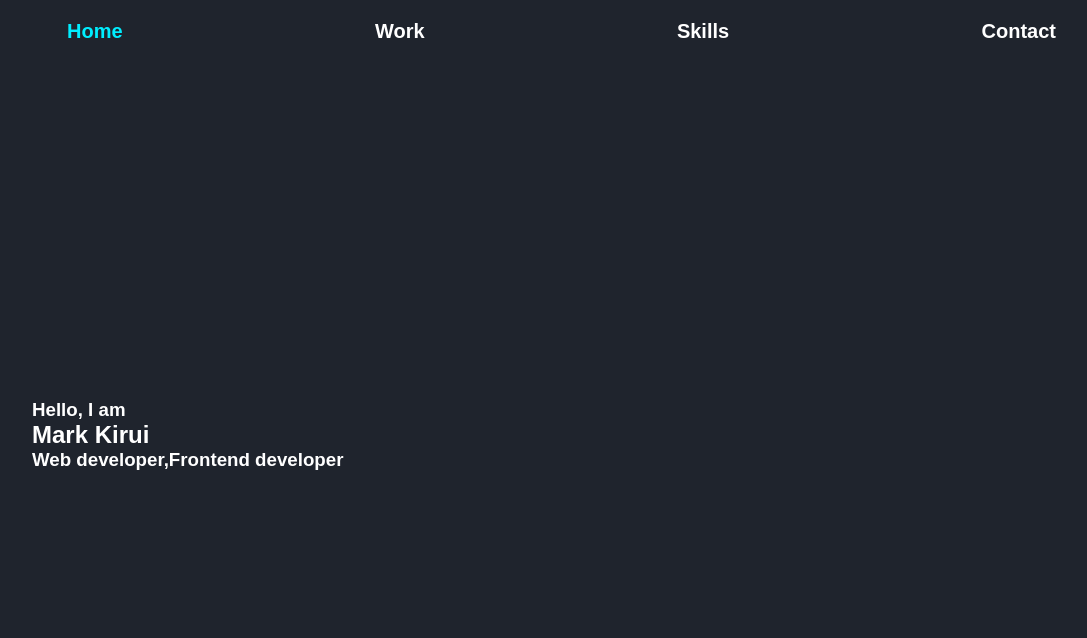
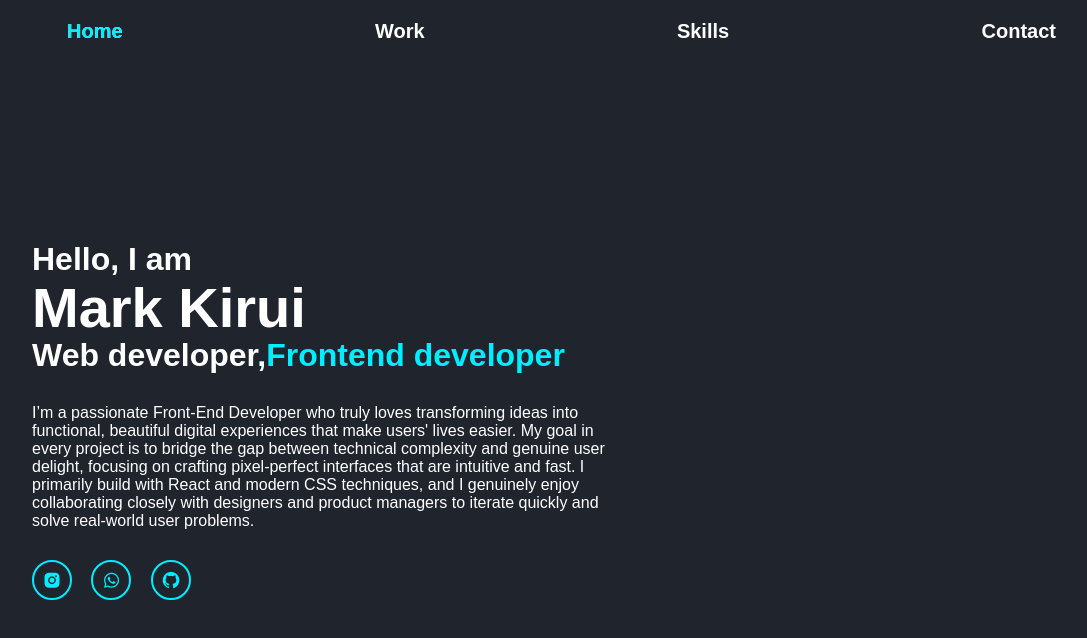
Before and after one commit to SQU1dii/Portfolio, a plain HTML site: page index.html in a window 1280 px wide. Shown: the whole page, without its empty margins (96-1183 px from the left). Drawn offline with nearby package versions, Linux system fonts and the light colour scheme.

Commit message:
home page

```diff
--- a/index.html
+++ b/index.html
@@ -5,6 +5,7 @@
     <meta name="viewport" content="width=device-width, initial-scale=1.0">
     <title>Portfolio</title>
     <link rel="stylesheet" href="styles.css">
+    <link href='https://unpkg.com/boxicons@2.1.4/css/boxicons.min.css' rel='stylesheet'>
 </head>
 <body>
     <header class="header">
@@ -24,6 +25,15 @@
             <h3>Hello, I am</h3>
             <h1>Mark Kirui</h1>
             <h3>Web developer,<span>Frontend developer</span></h3>
+            <p>I’m a passionate Front-End Developer who truly loves transforming ideas into functional, beautiful digital experiences that make users' lives easier. My goal in every project is to bridge the gap between technical complexity and genuine user delight, focusing on crafting pixel-perfect interfaces that are intuitive and fast. I primarily build with React and modern CSS techniques, and I genuinely enjoy collaborating closely with designers and product managers to iterate quickly and solve real-world user problems.</p>
+            <div class="social-media">
+                   <a href="https://www.instagram.com/m.a.r.k_v.i.n.e.s?igsh=MzNlNGNkZWQ4Mg==" style="--i:7;"><i
+                        class='bx bxl-instagram-alt'></i></a>
+                <a href="https://wa.me/254798078372" target="_blank" style="--i:8;"><i class='bx bxl-whatsapp'></i></a>
+                <a href="https://github.com/SQU1dii" style="--i:9;"><i class='bx bxl-github'></i></a>
+
+
+            </div>
         </div>
 
     </section>
--- a/styles.css
+++ b/styles.css
@@ -62,3 +62,137 @@ align-items: center;
 padding: 70px 10% 0;
 
 }
+.home-content {
+    max-width: 600px;
+
+}
+.home-content h3 {
+    font-size: 32px;
+    font-weight: 700;
+     opacity: 0;
+    animation:slideBottom 1s ease forwards;
+    animation-delay: .7s;
+}
+
+.home-content h3:nth-of-type(2) {
+    margin-bottom: 30px;
+     animation:slideTop 1s ease forwards;
+    animation-delay: .7s;
+}
+.home-content h3 span {
+    color: #0ef;
+}
+.home-content h1 {
+    font-size: 56px;
+    font-weight: 700;
+    margin: -3px 0 ;
+     animation:slideRight 1s ease forwards;
+    animation-delay: 1s;
+}
+.home-content p {
+    font-size: 16px;
+    opacity: 0;
+     animation:slideLeft 1s ease forwards;
+    animation-delay: 1s;
+}
+.home-img img {
+    max-width: 450px;
+    max-height: 500px;
+    margin-right: -20px;
+     opacity: 0;
+    animation:zoomIn 1s ease forwards;
+    animation-delay:1s ;
+}
+.social-media a {
+    display: inline-flex;
+    justify-content: center;
+    align-items: center;
+    width: 40px;
+    height: 40px;
+    background: transparent;
+    border: 2px solid #0ef;
+    border-radius: 50%;
+    font-size: 20px;
+    color: #0ef;
+    text-decoration: none;
+    margin: 30px 15px 30px 0;
+    transition: .5s ease;
+    opacity: 0;
+    animation:slideLeft 1s ease forwards;
+    animation-delay: calc(.2s * var(--i));
+}
+.social-media a:hover {
+    background: #0ef;
+    color: #1f242d;
+    box-shadow: 0 0 20px #0ef;
+}
+.bnt {
+    display: inline-block;
+    padding: 12px 28px ;
+    background: #0ef;
+    border-radius: 40px;
+    box-shadow: 0 0 10px #0ef;
+    font-size: 16px;
+    color: #1f242d;
+    letter-spacing: 1px;
+    text-decoration: none;
+    font-weight: 600;
+     opacity: 0;
+    animation:slideTop 1s ease forwards;
+    animation-delay: 2s;
+}
+/*KEYFRAMES ANIMATIONS*/
+@keyframes slideRight{
+    0% {
+        transform: translateX(-100px);
+        opacity: 0;
+
+    }
+    100% {
+        transform: translateX(0);
+        opacity: 1;
+    }
+}
+@keyframes slideTop{
+    0% {
+        transform: translateY(100px);
+        opacity: 0;
+
+    }
+    100% {
+        transform: translateY(0);
+        opacity: 1;
+    }
+}
+@keyframes slideBottom{
+    0% {
+        transform: translateY(-100px);
+        opacity: 0;
+
+    }
+    100% {
+        transform: translateY(0);
+        opacity: 1;
+    }
+}
+@keyframes slideLeft{
+    0% {
+        transform: translaftX(100px);
+        opacity: 0;
+
+    }
+    100% {
+        transform: translateX(0);
+        opacity: 1;
+    }
+}
+@keyframes zoomIn {
+    0% {
+        transform: scale(0);
+        opacity: 0;
+
+    }
+    100% {
+        transform: scale(1);
+        opacity: 1;
+    }
```
